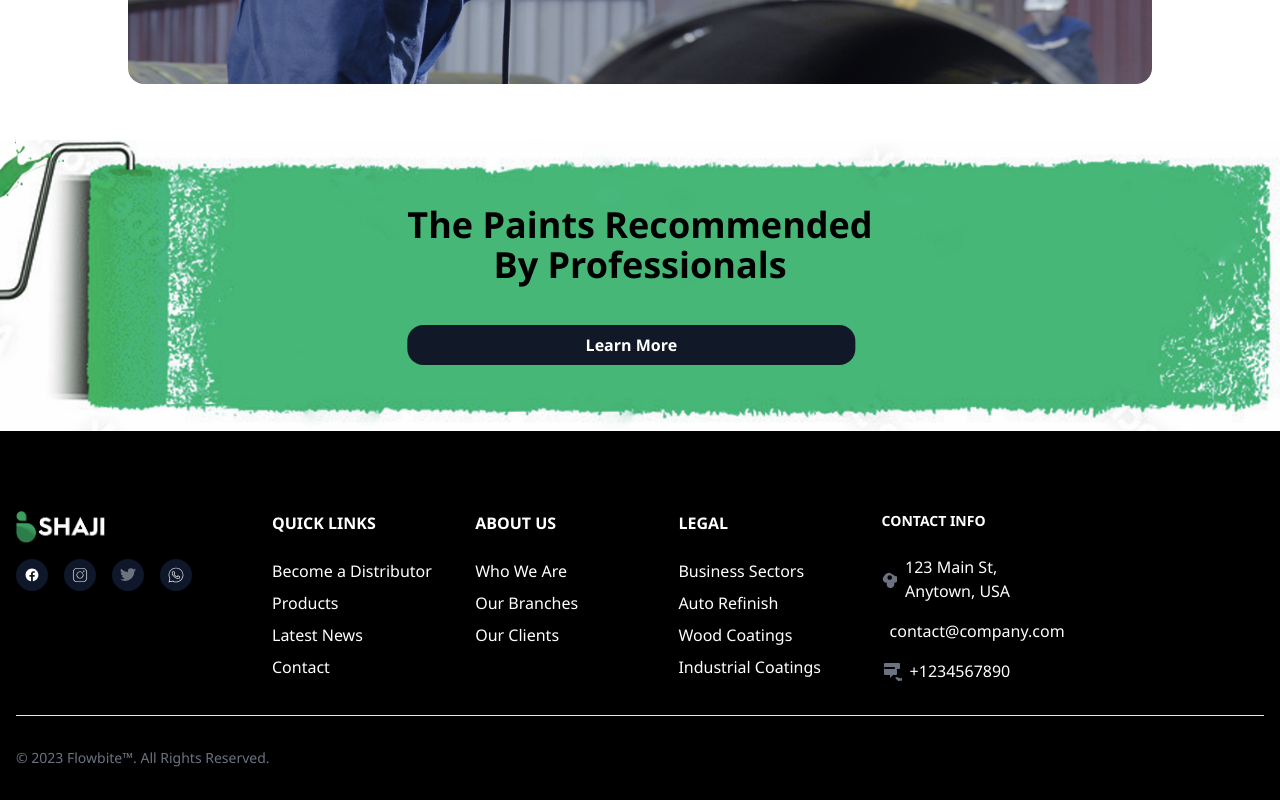
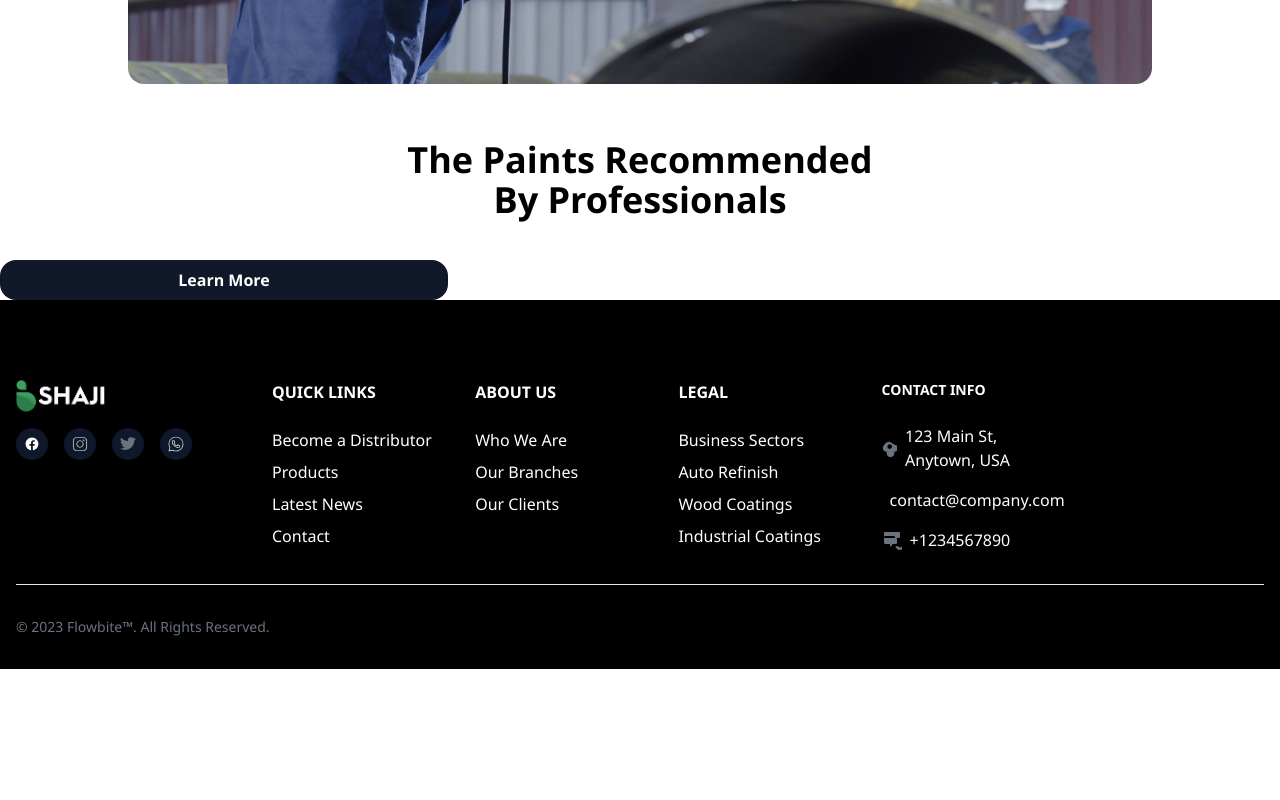
Before and after one commit to Muhammedshahir001/Shaji-paints, a React (Create React App) app: page / in a window 1280 px wide. Shown: the part 3511-4311 px from the top of the page. After the commit the page ends 4180 px from the top, so only its background shows below. Built offline with nearby package versions, Linux system fonts and the light colour scheme.

Commit message:
new updates

```diff
--- a/src/components/user/Home.jsx
+++ b/src/components/user/Home.jsx
@@ -16,6 +16,9 @@ import image45 from "../../images/image45.png";
 import Booking from "../../images/Book A Demo.png";
 
 function Home() {
+  const section = {
+    backgroundImage: "url(" + { image45 } + ")",
+  };
   const features = [
     {
       title: "Distibution",
@@ -50,7 +53,7 @@ function Home() {
     <>
       <Header />
       {/* Banner  */}
-      <div className="mx-auto w-svw overflow-hidden">
+      <div className="mx-auto w-svw overflow-x-hidden">
         <div
           id="carouselExampleControls"
           className="relative"
@@ -333,11 +336,11 @@ function Home() {
 
         {/* <img src={image44} alt="" /> */}
 
-        <section className="flex justify-center items-center">
-          <div className="relative">
-            <img src={image45} alt="" className="w-full" />
-            <div className="absolute top-1/2 left-1/2 transform -translate-x-1/2 -translate-y-1/2 text-center">
-              <h2 className="text-black text-4xl font-extrabold">
+        <section className="flex   justify-center items-center">
+          <div className=" h-fit  w-screen bg-bannerImg ">
+            {/* <img src={image45} alt="" className=" h-full " /> */}
+            <div className=" text-center">
+              <h2 className="text-black lg:text-4xl md:text-2xl sm:text-xl  text-lg font-extrabold">
                 The Paints Recommended <br /> By Professionals
               </h2>
               <Link
--- a/src/page/user/userHome.jsx
+++ b/src/page/user/userHome.jsx
@@ -3,7 +3,7 @@ import Home from "../../components/user/Home";
 
 function userHome() {
   return (
-    <div>
+    <div className="overflow-hidden w-screen">
       <Home />
     </div>
   );
--- a/tailwind.config.js
+++ b/tailwind.config.js
@@ -5,6 +5,14 @@ module.exports = {
   ],
   theme: {
     extend: {},
+        backgroundImage: {
+      bannerImg:
+        "url('')",
+      loginBg:
+        "url(https://res.cloudinary.com/dn6anfym7/image/upload/v1699693210/ezgif.com-resize_osqicn.gif)",
+      adminLogBg:
+        "url(https://www.pixground.com/wp-content/uploads/2023/10/Floating-City-Pixel-World-AI-Generated-4K-Wallpaper-1536x864.webp)",
+    },
   },
   plugins: [],
 }
```
